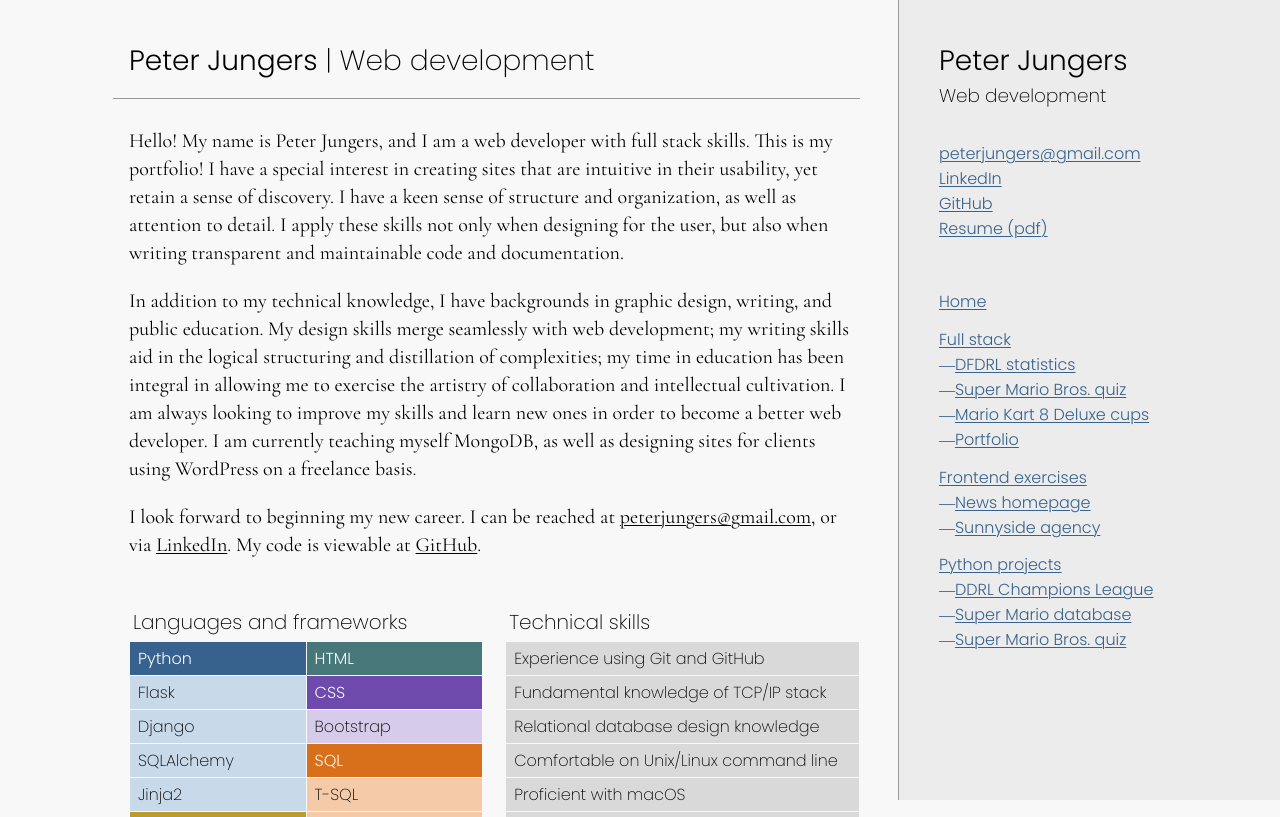
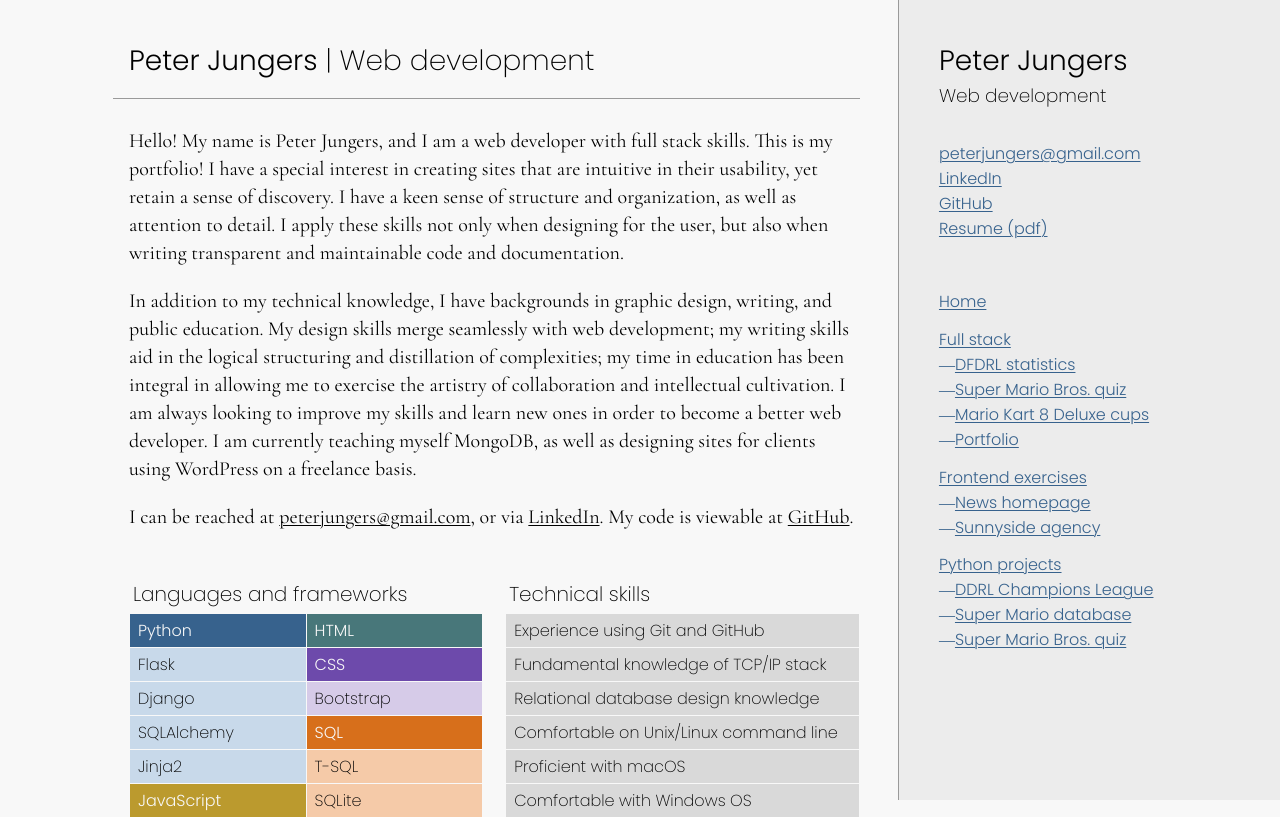
Before and after one commit to peterjungers/portfolio, a Flask app: page / in a window 1280 px wide. Shown: the top 817 px of the page. Run offline with Flask 2, Linux system fonts and the light colour scheme.

Commit message:
Deleted "new career" line from index.html

```diff
--- a/portfolio/templates/index.html
+++ b/portfolio/templates/index.html
@@ -20,7 +20,7 @@
             integral in allowing me to exercise the artistry of collaboration and intellectual cultivation. I am always looking to improve my skills and learn new ones in order to become a better web developer. I am currently teaching myself MongoDB, as well as designing sites for clients using WordPress on a freelance basis.
         </p>
         <p>
-            I look forward to beginning my new career. I can be reached at <a href="mailto:peterjungers@gmail.com">peterjungers@gmail.com</a>, or
+            I can be reached at <a href="mailto:peterjungers@gmail.com">peterjungers@gmail.com</a>, or
             via <a href="https://www.linkedin.com/in/peterjungers" target="_blank">LinkedIn</a>. My code is viewable at <a href="https://www.github.com/peterjungers" target="_blank">GitHub</a>.
         </p>
     </section>
```
